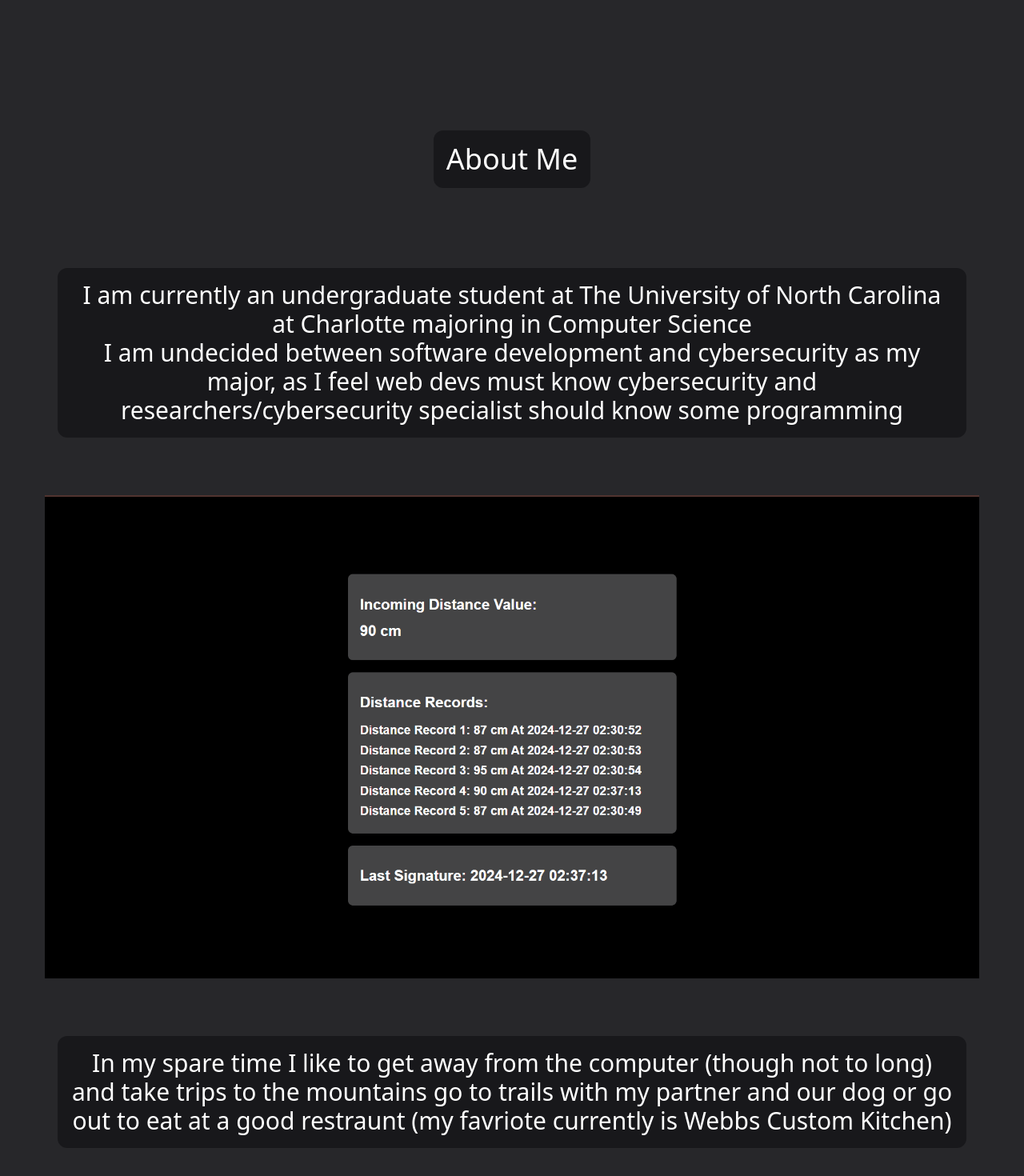
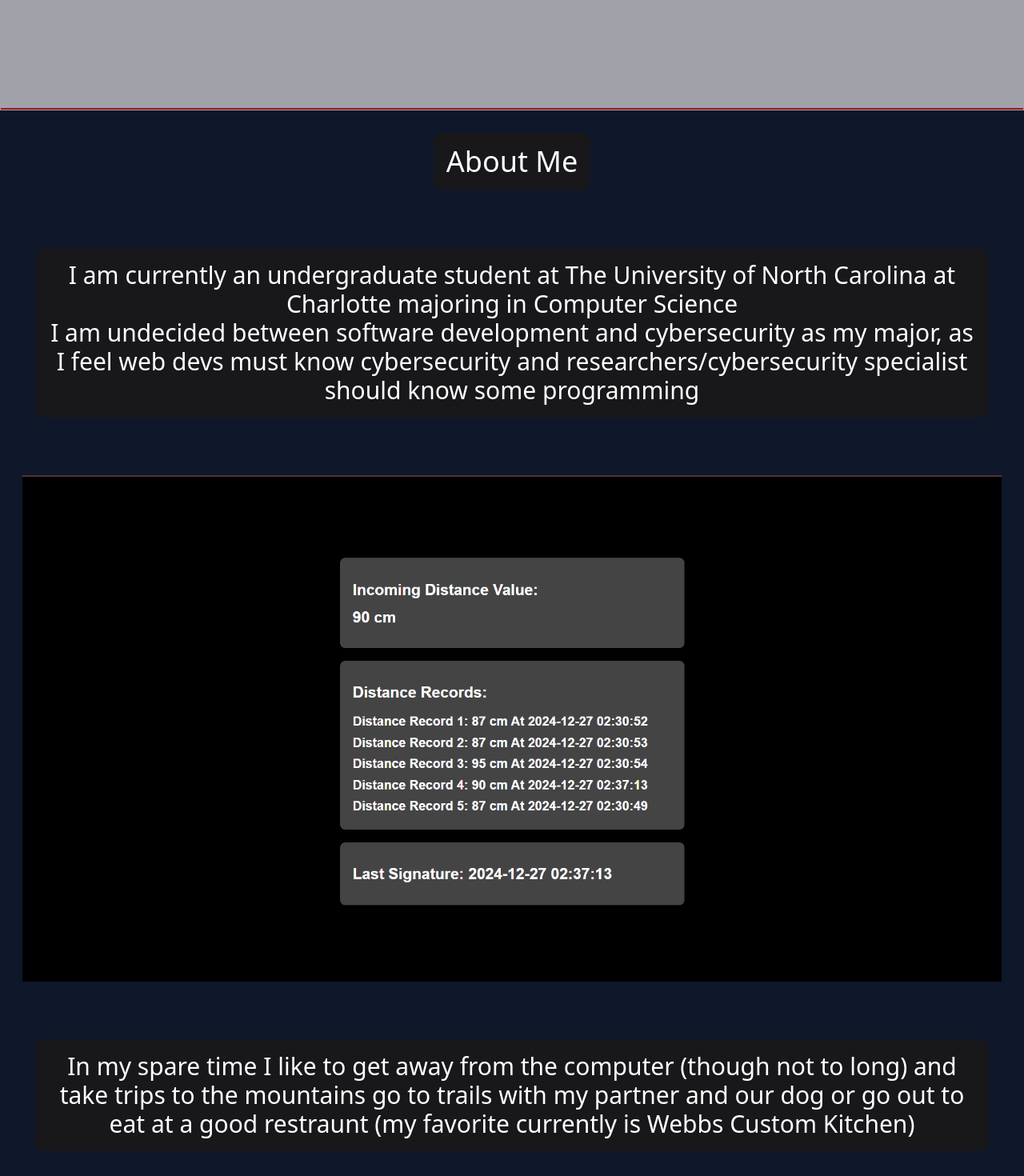
Before and after one commit to TeejMcSteez/WebsiteRebuild, a SvelteKit app in the folder client/: page / in a window 1280 px wide. Shown: the part 800-2270 px from the top of the page at 80% size. Built offline with nearby package versions, Linux system fonts and the light colour scheme.

Commit message:
Added new frontend updates

```diff
--- a/client/src/routes/+page.svelte
+++ b/client/src/routes/+page.svelte
@@ -1,13 +1,27 @@
 <script>
-
     /**
-     * TODO: Find a way to type the about me section
-     * 2. Add a picture of me to the landing page and rework the landing page around the picture
-     * 3. Make project section look better and have more recent projects
-     * 4. Make Website more interactive?
-     * 5. Add a blog section to the website ✅.
-     * 6. Add a section for my resume
-     * 7. Add animations?
+     * TODO: Implement the following features to enhance the website:
+     * Most Important
+     * 1. Add hover effects to project cards and interactive elements
+     * 2. Implement simple scroll-triggered fade-in animations for content
+     * 3. Create a dedicated "Projects" section with proper heading
+     * 4. Organize projects in structured cards with consistent formatting
+     * 5. Add a "Back to Top" button that appears when scrolling down
+     * 6. Improve spacing and typography in project descriptions
+     * Semi Important
+     * 7. Create staggered animations for project cards as they enter viewport
+     * 8. Implement a skills section with animated progress bars
+     * 9. Add sorting/filtering options for projects by category
+     * 10. Create a scrollspy that highlights current section in navigation
+     * 11. Add parallax scrolling effects for background elements
+     * 12. Implement smooth transitions between sections
+     * Most Optional
+     * 13. Create a dark/light mode toggle with theme persistence
+     * 14. Implement a dynamic navbar that transforms on scroll
+     * 15. Add a functional contact form with client-side validation
+     * 16. Create interactive project previews (modal popups or sliders)
+     * 17. Implement a particle.js or canvas-based animated background
+     * 18. Build a mini-blog system with content filtering capabilities
     */
 
     // Svelte
@@ -75,7 +89,7 @@
 
 </script>
 
-<div id="body" class="bg-zinc-800 overflow-auto">
+<div id="body" class="bg-zinc-400 overflow-auto">
 
     <div id="headerSection" class="bg-black flex flex-row justify-between items-center p-8">
         <h1 class="sm:text-xl text-3xl font-bold text-white">Tommy Halls Website</h1>
@@ -97,37 +111,39 @@
         </div>
     </section>
 
-    <section bind:this={sections[1]} style="opacity: 0;" id="aboutSection" class="min-w-32 min-h-32 flex flex-col items-center justify-center">
+    <div id="line" class="m-px p-px bg-red-800 min-w-screen"></div>
+
+    <section bind:this={sections[1]} style="opacity: 0;" id="aboutSection" class="min-w-32 min-h-32 flex flex-col items-center justify-center bg-slate-900">
         <div id="AboutMeHeader" class="m-px p-4 rounded-xl bg-zinc-900 text-white text-4xl text-center">
             <h1 id="aboutMeTag">Loading Typewriter . . .</h1>
         </div>
     </section>
 
-    <section bind:this={sections[2]} style="opacity: 0;" class="min-w-screen min-h-screen m-5 p-2 flex flex-col items-center justify-center">
+    <section bind:this={sections[2]} style="opacity: 0;" class="min-w-screen min-h-screen flex flex-col items-center justify-center bg-slate-900">
 
             <section bind:this={sections[3]} style="opacity: 0;" class="m-5 p-2 m-w-80 m-h-80">
-                <div class="text-white p-4 m-4 text-center text-3xl bg-zinc-900 rounded-xl">
+                <div class="hover:-translate-y-6 text-white p-4 m-4 text-center text-3xl bg-zinc-900 rounded-xl">
                     <h2>I am currently an undergraduate student at The University of North Carolina at Charlotte majoring in Computer Science</h2>
-                    <h2>I am undecided between software development and cybersecurity as my major, as  I feel web devs must know cybersecurity and researchers/cybersecurity specialist should know some programming</h2>
+                    <h2>I am undecided between software development and cybersecurity as my major, as I feel web devs must know cybersecurity and researchers/cybersecurity specialist should know some programming</h2>
                 </div>
             </section>
 
             <section bind:this={sections[4]} style="opacity: 0;" class="m-5 p-2 m-w-80 m-h-80">
-                <img src={distanceDoorSesnsor} alt="Door Sensor">
+                <img src={distanceDoorSesnsor} class="hover:-translate-y-6" alt="Door Sensor">
             </section>
 
             <section bind:this={sections[5]} style="opacity: 0;" class="m-5 p-2 m-w-80 m-h-80">
-                <div class="text-white p-4 m-4 text-center text-3xl bg-zinc-900 rounded-xl">
-                    <h2>In my spare time I like to get away from the computer (though not to long) and take trips to the mountains go to trails with my partner and our dog or go out to eat at a good restraunt (my favriote currently is Webbs Custom Kitchen)</h2>
+                <div class="text-white p-4 m-4 text-center text-3xl bg-zinc-900 rounded-xl hover:-translate-y-6">
+                    <h2>In my spare time I like to get away from the computer (though not to long) and take trips to the mountains go to trails with my partner and our dog or go out to eat at a good restraunt (my favorite currently is Webbs Custom Kitchen)</h2>
                 </div>
             </section>
 
             <section bind:this={sections[6]} style="opacity: 0;" class="m-5 p-2 m-w-80 m-h-80">
-                <img src={loginSucc} alt="Successful Login">
+                <img src={loginSucc} class="hover:-translate-y-6" alt="Successful Login">
             </section>
 
             <section bind:this={sections[7]} style="opacity: 0;" class="m-5 p-2 m-w-80 m-h-80">
-                <div class="text-white p-4 m-4 text-center text-3xl bg-zinc-900 rounded-xl">
+                <div class="text-white p-4 m-4 text-center text-3xl bg-zinc-900 rounded-xl hover:-translate-y-6">
                     <h2>I am currently a junior at UNCC and in my time not spend studying for class I enjoy working on my own software projects trying to integrate material learned in class and build something cool while having fun!</h2>
                     <h2>I love hardware just as much as software! I have built 5 PC's with the two I currently use (one as a server one as my main) both being built by me I also enjoy arduino and ESP32 projects when I find time and brain capacity.</h2>
                     <h2>Fun Fact: The first programming language I learned was Java and I have always disliked it but somehow my favorite is between two widly different programming languages, C(++) and JavaScript!</h2>
@@ -135,17 +151,18 @@
             </section>
 
             <section bind:this={sections[8]} style="opacity: 0;" class="m-5 p-2 m-w-80 m-h-80">
-                <img src={exampleSRSM} alt="SRSM">
+                <img src={exampleSRSM} class="hover:-translate-y-6" alt="SRSM">
             </section>
     </section>
 
     <div id="line" class="m-px p-px bg-red-800 min-w-screen"></div>
 
-    <section bind:this={sections[9]} style="opacity: 0;" class="m-5 p-2 flex flex-col items-center justify-center">
-        <div id="footer" class="m-4 p-4 bg-zinc-900 rounded-xl text-white text-center text-xl">
+    <section bind:this={sections[9]} style="opacity: 0;" class="m-5 p-2 flex flex-col items-center justify-center bg-zinc-800 rounded-xl">
+        <div id="footer" class="m-4 p-4 bg-zinc-900 rounded-xl text-white text-center text-xl hover:motion-safe:animate-bounce">
             <h2>Thank you for visiting my website!</h2>
             <h2>Feel free to check out my contact page for more information!</h2>
         </div>
+
         <button onclick={scrollToTop} class="text-center bg-zinc-900 text-white p-4 m-4 rounded-xl justify-center items-center hover:bg-red-800 hover:animate-pulse">Scroll To Top</button>
     </section>
 
```
